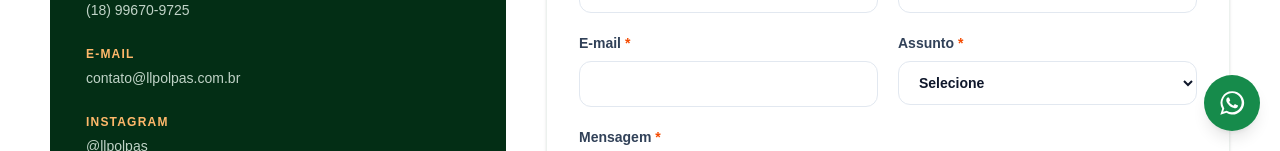
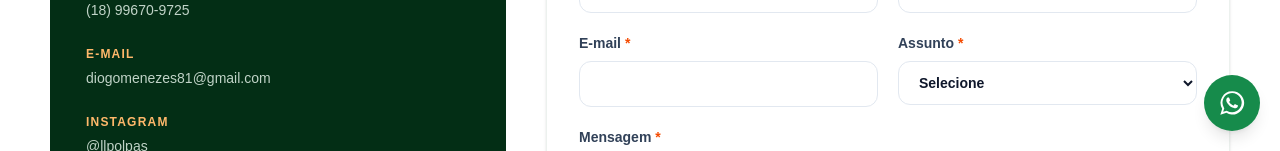
Before and after one commit to Diogomenezes81/ll-polpas, a Next.js app: page /contato in a window 1280 px wide. Shown: the part 649-800 px from the top of the page. Built offline with nearby package versions, Linux system fonts and the light colour scheme.

Commit message:
feat: atualiza email de contato

```diff
--- a/src/data/empresa.ts
+++ b/src/data/empresa.ts
@@ -7,7 +7,7 @@ export const empresa = {
   telefoneSecundario: "(18) 99670-9725",
   contatoPrincipal: "Diogo",
   contatoSecundario: "Paula",
-  email: "contato@llpolpas.com.br",
+  email: "diogomenezes81@gmail.com",
   instagram: "@llpolpas",
   cnpj: "53.433.944/0001-58",
   endereco:
```
